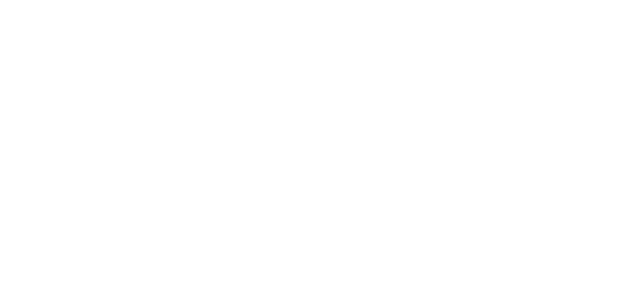
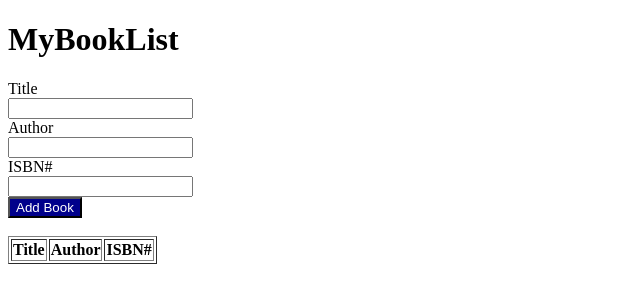
Before and after one commit to acciojob/book-list-mdjunaid02, a website: page main.html in a window 1280 px wide. Shown: the whole page, without its empty margins (0-640 px from the left). Drawn offline with Linux system fonts and the light colour scheme.

Commit message:
created a submission

```diff
--- a/main.html
+++ b/main.html
@@ -7,6 +7,33 @@
 </head>
 
 <body>
+	<div class="form-section">
+	<h1>MyBookList</h1>
+	<div class="form-group">
+		<label>Title<br>
+			<input id="title" type="text" required>
+		</label><br>
+
+		<label>Author<br>
+			<input id="author" type="text" required>
+		</label><br>
+
+		<labeL>ISBN#<br>
+			<input id="isbn" type="text" required>
+		</label><br>
+		<button id="submit" style="background-color:darkblue; color:white">Add Book</button>
+	</div>
+	</div><br>
+
+	<div class="table-section">
+		<table border="1px" class="table-striped">
+			<tr>
+				<th>Title</th>
+				<th>Author</th>
+				<th>ISBN#</th>
+			</tr>
+		</table>
+	</div>
 	<!-- the entire body must be written by student -->
     <script type="text/javascript" src="./script.js">
 </script>
--- a/script.js
+++ b/script.js
@@ -1 +1,13 @@
 //your JS code here. If required.
+const title=document.getElementById("title").value;
+const Author=document.getElementById("author").value;
+const ISBN=document.getElementById("isbn").value;
+
+let table=document.getElementById("table-striped");
+
+if(document.getElementById("submit").onclick){
+	let newRow=table.insertRow();
+	let cell1=newRow.insertCell(title);
+	let cell2=newRow.insertCell(Author);
+	let cell3=newRow.insertCell(ISBN);
+}
```
